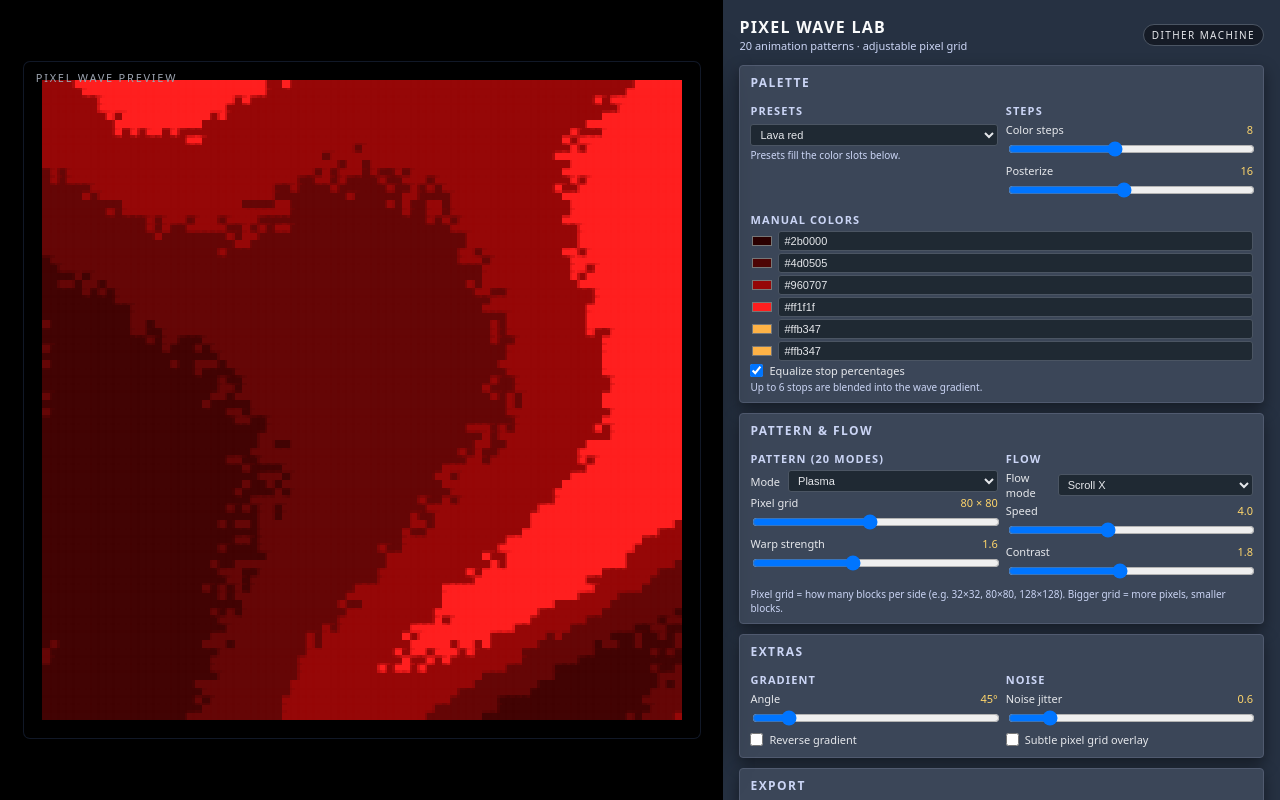
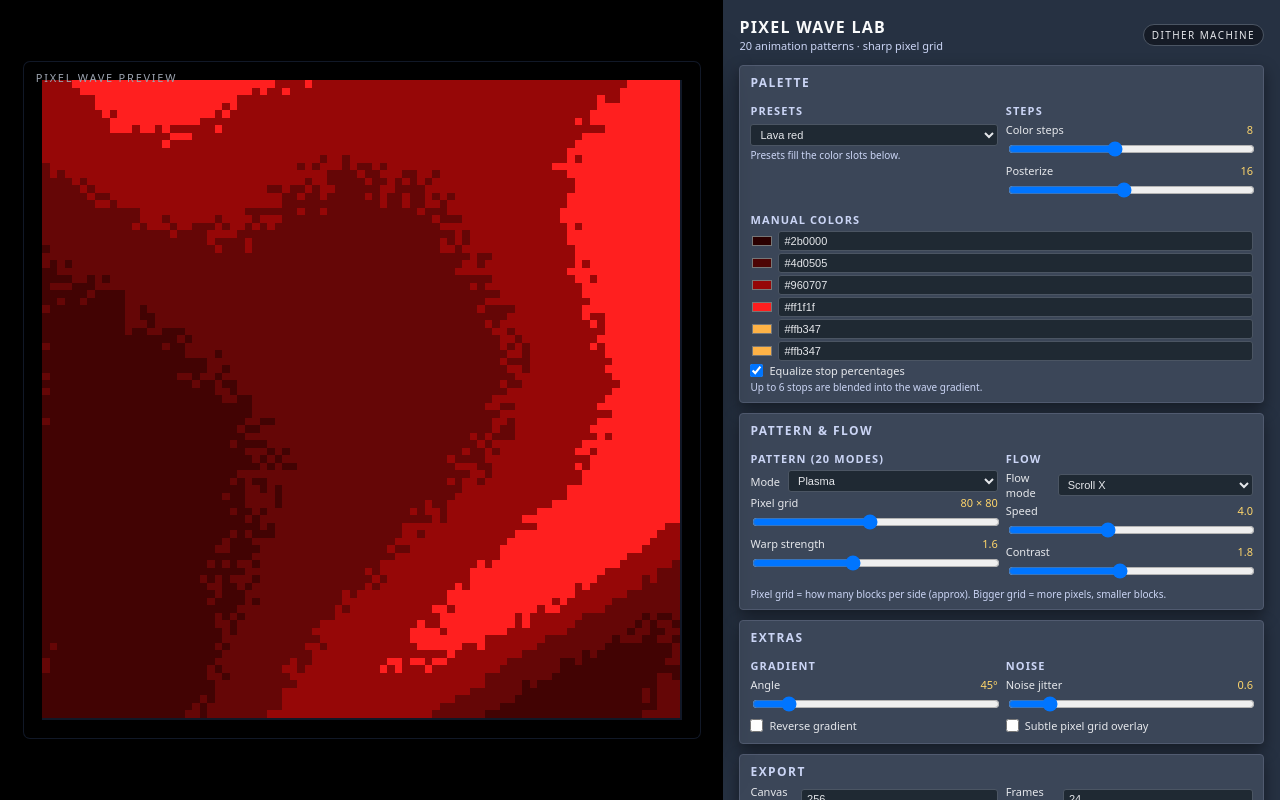
Before and after one commit to HaloLegend159/Pixel-Ani, a plain HTML site: page index.html in a window 1280 px wide. Drawn offline with Linux system fonts and the light colour scheme; animation ran at ten frames a second.

Commit message:
Update index.html

```diff
--- a/index.html
+++ b/index.html
@@ -2,7 +2,7 @@
 <html lang="en">
 <head>
   <meta charset="UTF-8" />
-  <title>Pixel Wave Lab — Dither Machine</title>
+  <title>Pixel Wave Lab — Sharp Pixels</title>
   <meta name="viewport" content="width=device-width, initial-scale=1.0" />
   <style>
     :root {
@@ -76,7 +76,7 @@
     #previewCanvas {
       display: block;
       background: #111827;
-      width: 640px;   /* bigger preview */
+      width: 640px;   /* big preview window */
       height: 640px;
       image-rendering: pixelated;
     }
@@ -281,7 +281,7 @@
     <div class="header">
       <div>
         <div class="title">Pixel Wave Lab</div>
-        <div class="subtitle">20 animation patterns · adjustable pixel grid</div>
+        <div class="subtitle">20 animation patterns · sharp pixel grid</div>
       </div>
       <div class="badge">Dither Machine</div>
     </div>
@@ -389,7 +389,7 @@
         </div>
       </div>
       <div class="footer-note">
-        Pixel grid = how many blocks per side (e.g. 32×32, 80×80, 128×128). Bigger grid = more pixels, smaller blocks.
+        Pixel grid = how many blocks per side (approx). Bigger grid = more pixels, smaller blocks.
       </div>
     </div>
 
@@ -776,6 +776,8 @@ function waveField(nx, ny, timeMs, pattern, warp, contrast, flowMode) {
 /* ==== Render ==== */
 const preview = document.getElementById("previewCanvas");
 const pctx = preview.getContext("2d");
+pctx.imageSmoothingEnabled = false;
+
 let lastSize = parseInt(exportSizeEl.value, 10) || 256;
 
 function resizePreviewIfNeeded() {
@@ -784,12 +786,16 @@ function resizePreviewIfNeeded() {
     lastSize = size;
     preview.width = size;
     preview.height = size;
+    pctx.imageSmoothingEnabled = false; // reset after resize
   }
 }
 
 function drawFrame(ctx, size, timeMs) {
-  const grid = parseInt(pixelGridEl.value, 10) || 32;
-  const cellSize = size / grid;
+  // integer-aligned pixels: choose a pixelSize, derive grid from that
+  const targetGrid = parseInt(pixelGridEl.value, 10) || 32;
+  const pixelSize = Math.max(1, Math.round(size / targetGrid));
+  const grid = Math.floor(size / pixelSize);
+  const cellSize = pixelSize;
   const cols = grid;
   const rows = grid;
 
@@ -826,6 +832,7 @@ function drawFrame(ctx, size, timeMs) {
       const waveVal = waveField(nx, ny, timeMs, pattern, warp, contrast, flowMode);
       let combined = baseGrad * 0.35 + waveVal * 0.65;
 
+      // noise jitter
       if (noiseAmt > 0) {
         const seed = (i * 374761393 + j * 668265263) ^ (timeMs | 0);
         const rnd = ((seed ^ (seed >> 13)) * 1274126177 >>> 16) & 255;
@@ -838,7 +845,12 @@ function drawFrame(ctx, size, timeMs) {
       const q = Math.round(combined * (steps - 1)) / (steps - 1);
       const color = sampleGradient(q, stops, poster);
       ctx.fillStyle = `rgb(${color.r},${color.g},${color.b})`;
-      ctx.fillRect(i * cellSize, j * cellSize, Math.ceil(cellSize) + 1, Math.ceil(cellSize) + 1);
+      ctx.fillRect(
+        i * cellSize,
+        j * cellSize,
+        cellSize,
+        cellSize
+      );
     }
   }
 
@@ -889,6 +901,7 @@ document.getElementById("btnExportPNG").addEventListener("click", () => {
   canvas.width = size;
   canvas.height = size;
   const ctx = canvas.getContext("2d");
+  ctx.imageSmoothingEnabled = false;
 
   let t = performance.now() - startTime;
   if (flowModeEl.value === "off") t = 0;
@@ -907,6 +920,7 @@ document.getElementById("btnExportSprite").addEventListener("click", () => {
   canvas.width = size * frames;
   canvas.height = size;
   const ctx = canvas.getContext("2d");
+  ctx.imageSmoothingEnabled = false;
 
   for (let i = 0; i < frames; i++) {
     let localT = (i / frames) * 4000;
@@ -917,6 +931,7 @@ document.getElementById("btnExportSprite").addEventListener("click", () => {
     temp.width = size;
     temp.height = size;
     const tctx = temp.getContext("2d");
+    tctx.imageSmoothingEnabled = false;
     drawFrame(tctx, size, localT);
 
     ctx.drawImage(temp, size * i, 0);
```
